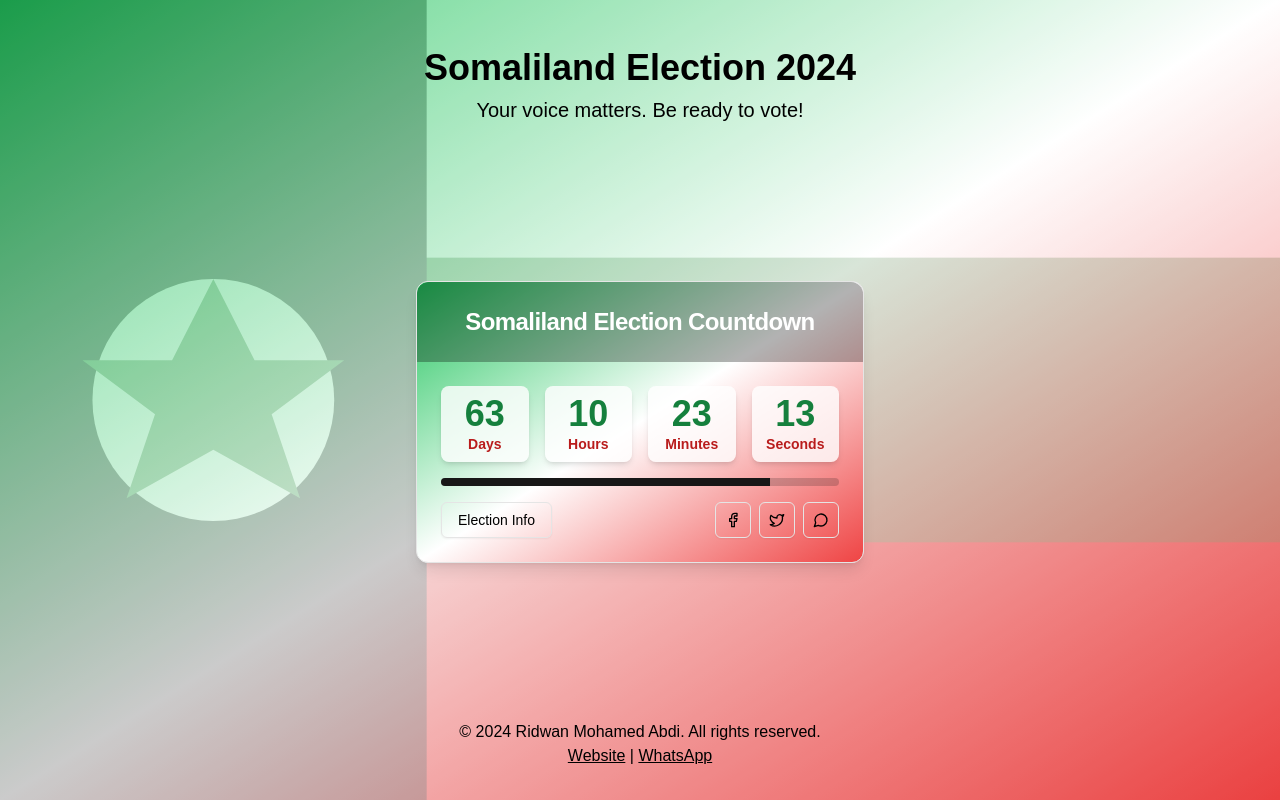
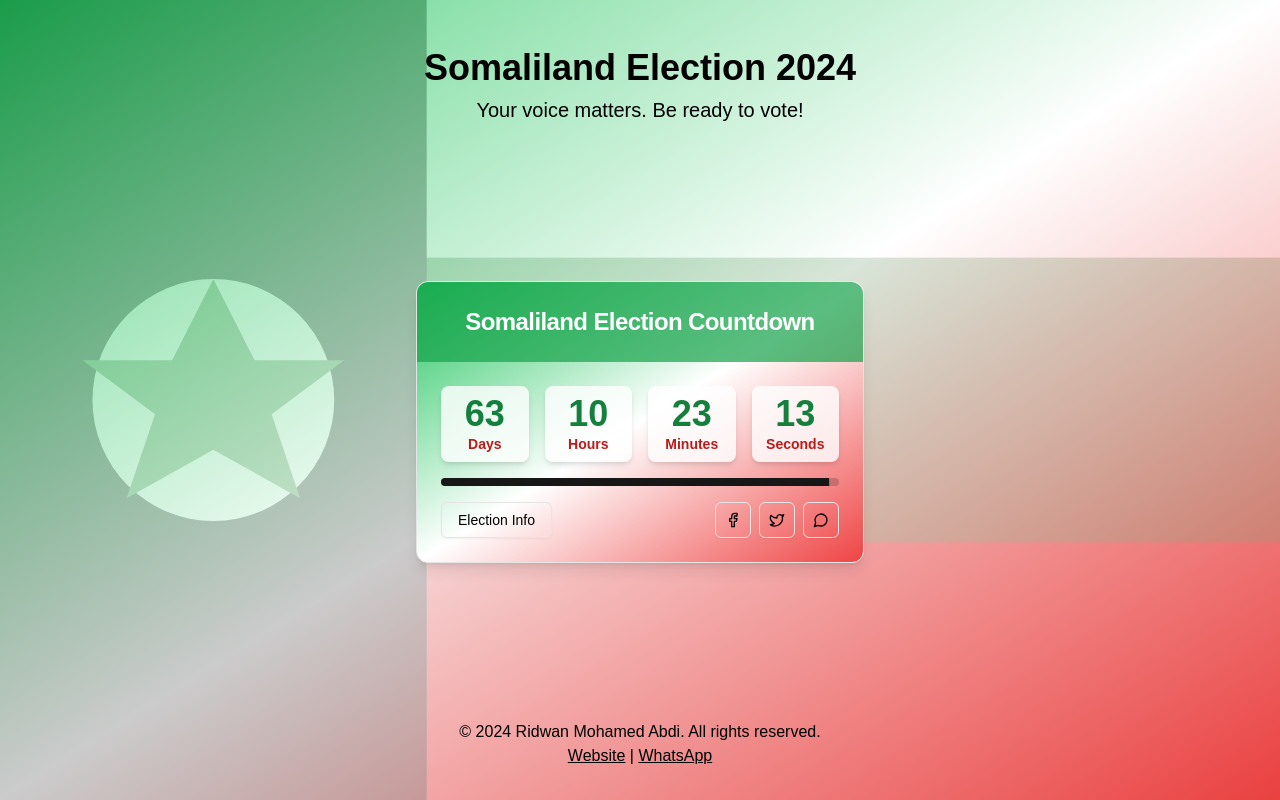
Before and after one commit to rimoza/sl-elections-countdown, a Next.js app: page / in a window 1280 px wide. Built offline with nearby package versions, Linux system fonts and the light colour scheme.

Commit message:
fix: minor fix

```diff
--- a/src/components/countdown-timer.tsx
+++ b/src/components/countdown-timer.tsx
@@ -72,7 +72,7 @@ const CountdownTimer = () => {
 
   useEffect(() => {
     const targetDate = new Date("2024-11-13T00:00:00");
-    const startDate = new Date("2023-11-13T00:00:00"); // Assuming 1 year countdown
+    const startDate = new Date("2017-11-13T00:00:00"); // Assuming 1 year countdown
 
     const timer = setInterval(() => {
       const now = new Date();
@@ -134,7 +134,7 @@ const CountdownTimer = () => {
 
   return (
     <Card className="w-full max-w-md mx-auto bg-gradient-to-br from-green-500 via-white to-red-500 text-black shadow-lg relative">
-      <CardHeader className="bg-black bg-opacity-30 text-white rounded-t-xl">
+      <CardHeader className="bg-green-600 bg-opacity-70 text-white rounded-t-xl">
         <CardTitle className="text-center text-2xl font-bold">
           Somaliland Election Countdown
         </CardTitle>
```
